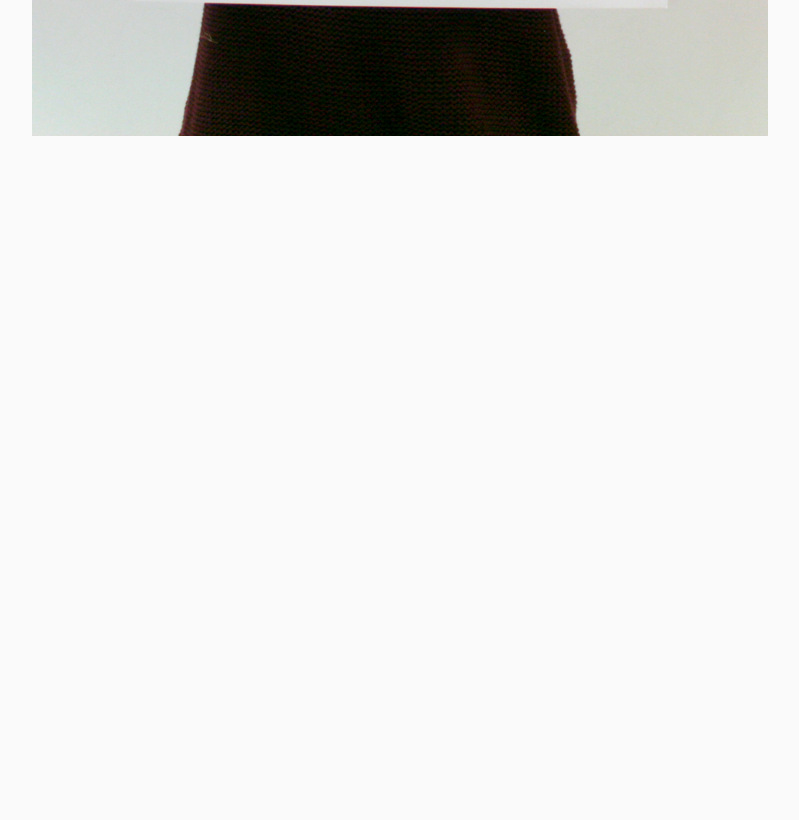
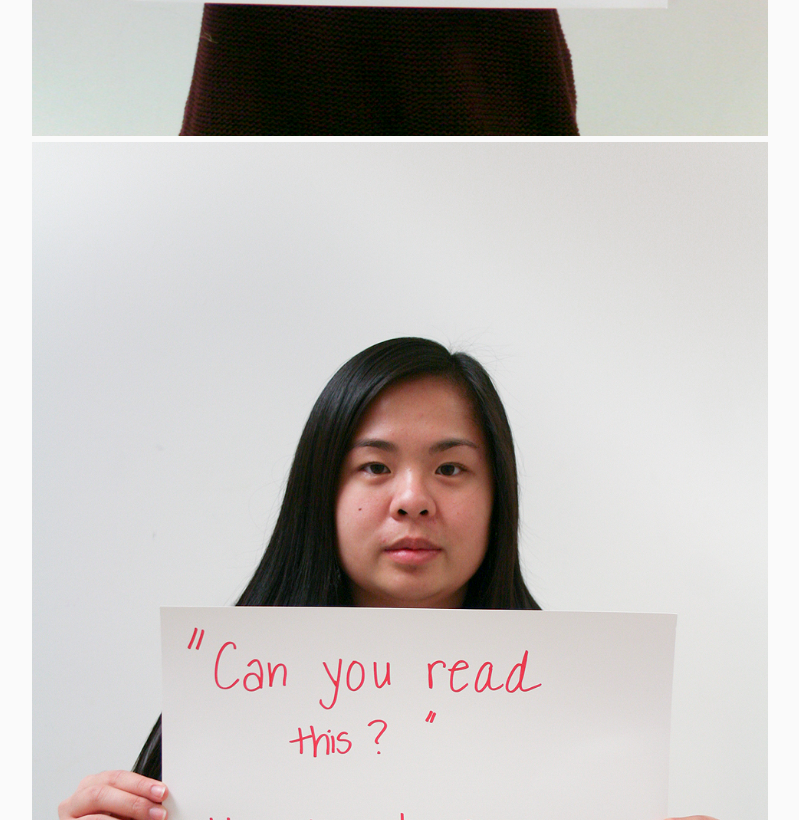
Before and after one commit to kiyunkim/kiyunkim.github.io, a plain HTML site: page racial-microaggressions/index.html in a window 1280 px wide. Shown: the part 1000-1820 px from the top of the page, without its empty margins (240-1039 px from the left). Drawn offline with Linux system fonts and the light colour scheme; files whose address does not match are found by name.

Commit message:
jquery issue

```diff
--- a/racial-microaggressions/index.html
+++ b/racial-microaggressions/index.html
@@ -47,7 +47,7 @@
 <script type="text/javascript">
 $(document).ready(function() {
   $("img").unveil(10, function() {
-    $(this).load(function() {
+    $(this).on('load', function() {
       $(this).css('opacity', 1);
     })
   });
```
